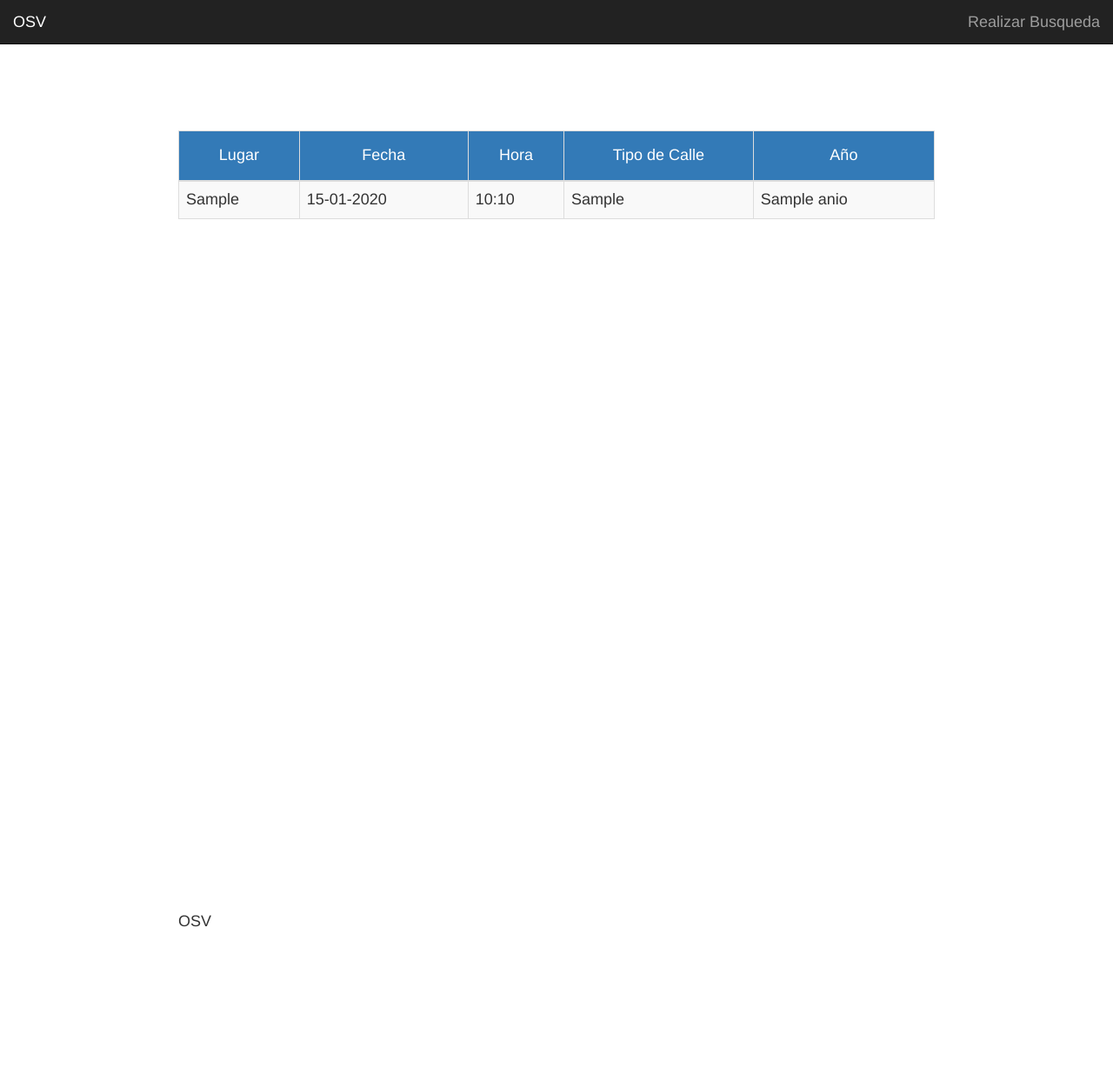
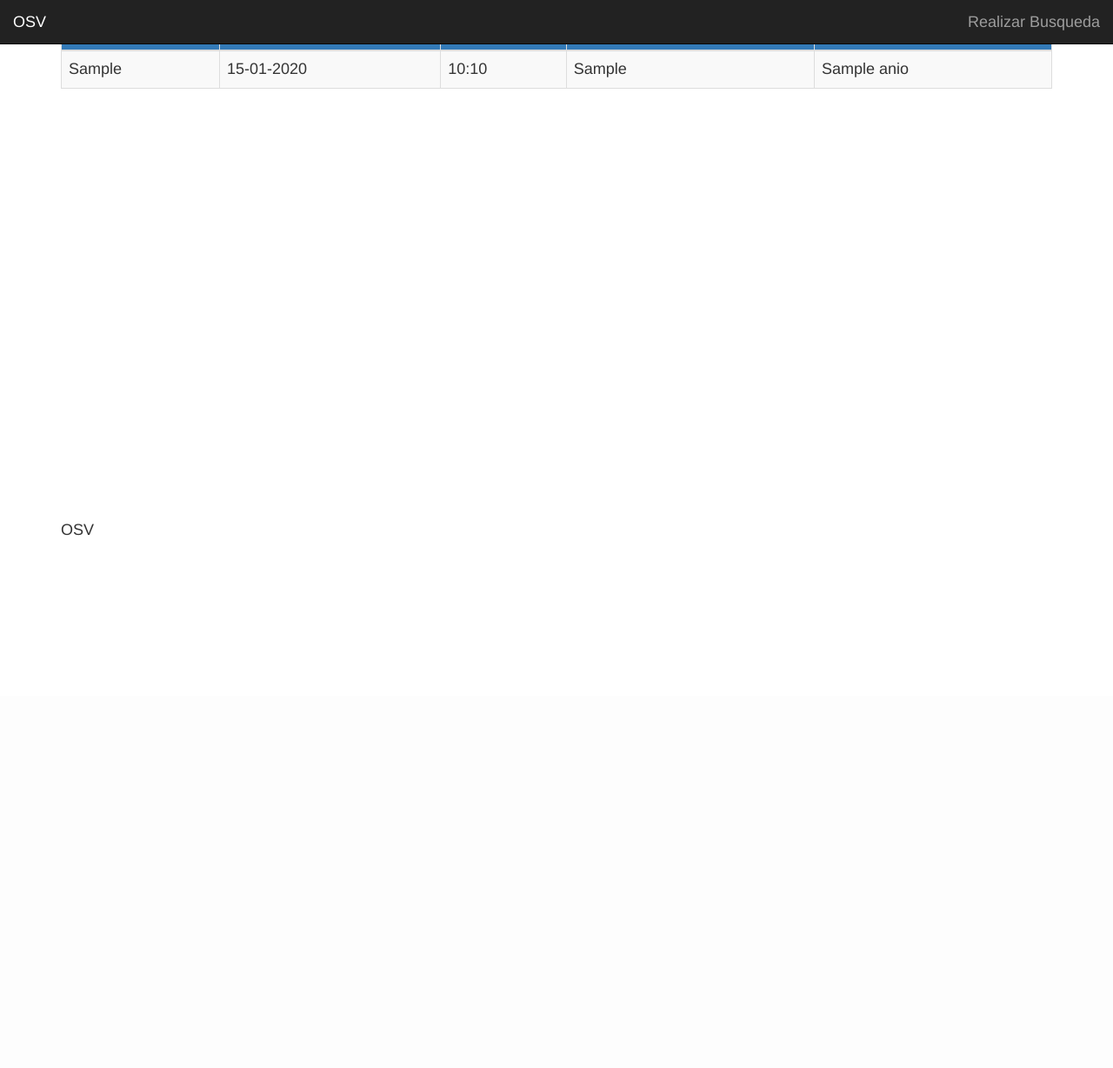
Before and after one commit to IvanBodnar/registros, a Django app: template buscador/templates/buscador/tabla_buscador.html in a window 1280 px wide. Shown: the whole page at 87% size. After the commit the page ends 616 px from the top, so only its background shows below. Run offline with Django 3.2, Linux system fonts and the light colour scheme; the template is opened without the code that fills it: most values are stand-ins (such as "Sample title", 1, 10 or a date in 2020); data that the repository does not hold is empty; parts of the project's set-up code (start-up, migrations or seed data) failed here and were passed over; some libraries are stand-ins or nearby versions.

Commit message:
Cambio .container padding

```diff
--- a/buscador/static/buscador/style.css
+++ b/buscador/static/buscador/style.css
@@ -11,9 +11,6 @@ body {
 	color: #fff;
 }
 
-.container {
-  padding: 150px;
-}
 
 .form-signin {
   max-width: 400px;
```
